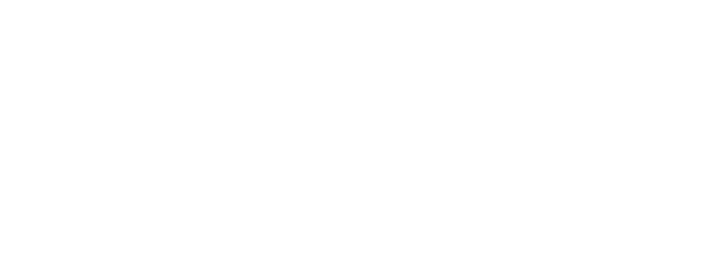
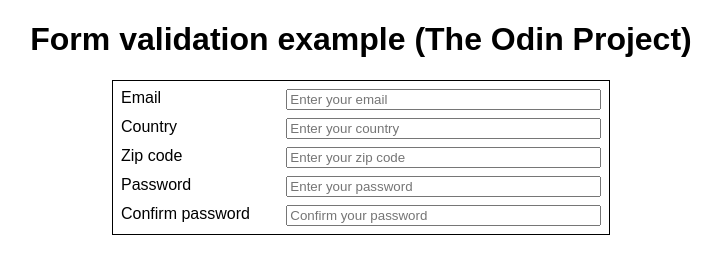
Before and after one commit to raivydassimenas/validation, a website built with webpack: page dist/index.html in a window 1280 px wide. Shown: the whole page, without its empty margins (279-1000 px from the left). Built offline with Linux system fonts and the light colour scheme.

Commit message:
Add from HTML

```diff
--- a/src/style.css
+++ b/src/style.css
@@ -0,0 +1,18 @@
+* {
+    font-family: Arial, Helvetica, sans-serif;
+}
+
+form {
+    width: 30rem;
+    margin: auto;
+    padding: 0.5rem;
+    border: 1px solid #000000;
+    display: grid;
+    grid-template-columns: 1fr 2fr;
+    grid-template-rows: auto;
+    gap: 0.5rem;
+}
+
+h1 {
+    text-align: center;
+}
```
Also changed, not shown: dist/bundle.js, dist/index.html.
